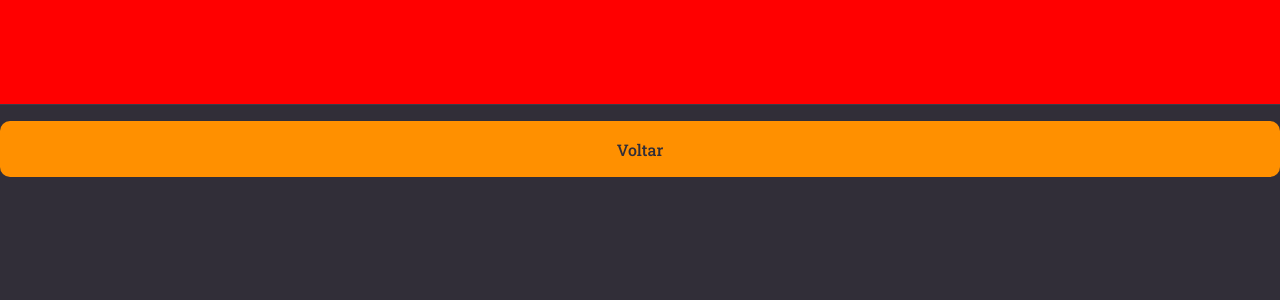
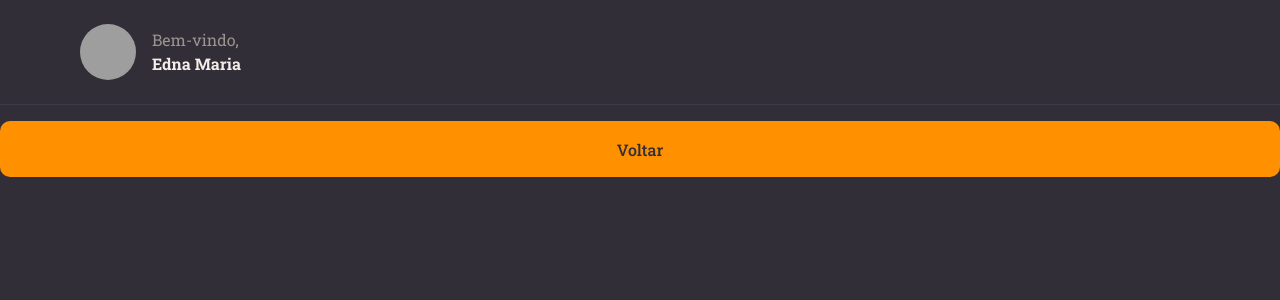
Before and after one commit to Edna06/project-react, a React (Vite) app in the folder rocketnotes/: page / in a window 1280 px wide. Shown: the top 300 px of the page. Built offline with nearby package versions, Linux system fonts and the light colour scheme; grey boxes are pictures that could not be loaded.

Commit message:
addition image and name in profile

```diff
--- a/rocketnotes/src/components/Header/index.jsx
+++ b/rocketnotes/src/components/Header/index.jsx
@@ -1,9 +1,17 @@
-import { Container } from './style'
+import { Container, Profile } from './style'
 
 export function Header(){
   return(
     <Container>
+      <Profile>
+        <img src="https://github.com/Edna06.png"
+        alt="foto do usuário" />
 
+      <div>
+        <span>Bem-vindo,</span>
+        <strong>Edna Maria</strong>
+      </div>
+      </Profile>
     </Container>
   )
 }
--- a/rocketnotes/src/components/Header/style.js
+++ b/rocketnotes/src/components/Header/style.js
@@ -1,7 +1,6 @@
 import styled from 'styled-components'
 
 export const Container = styled.header`
-/* para que o cabeçalho fique fixo no header */
   grid-area: header;
 
   height: 105px;
@@ -9,12 +8,39 @@
 
   border-bottom-width: 1px;
   border-bottom-style: solid;
-border-bottom-color: ${({theme}) => theme.COLORS.BACKGROUND_700};
+  border-bottom-color: ${({ theme }) => theme.COLORS.BACKGROUND_700};
 
   display: flex;
   justify-content: space-between;
 
   padding: 0 80px;
+`;
 
-background: red;
+export const Profile = styled.div`
+  display: flex;
+  align-items: center;
+
+
+  > img {
+    width: 56px;
+    height: 56px;
+    border-radius: 50%;
+  }
+
+  > div {
+    display: flex;
+    flex-direction: column;
+    margin-left: 16px;
+    line-height: 24px;
+
+    span {
+      font: 14px;
+      color: ${({ theme }) => theme.COLORS.GRAY_100};
+    }
+
+    strong {
+      font: 18px;
+      color: ${({ theme }) => theme.COLORS.WHITE};
+    }
+  }
 `
```
Lines whose indentation alone changed are shown as unchanged.
